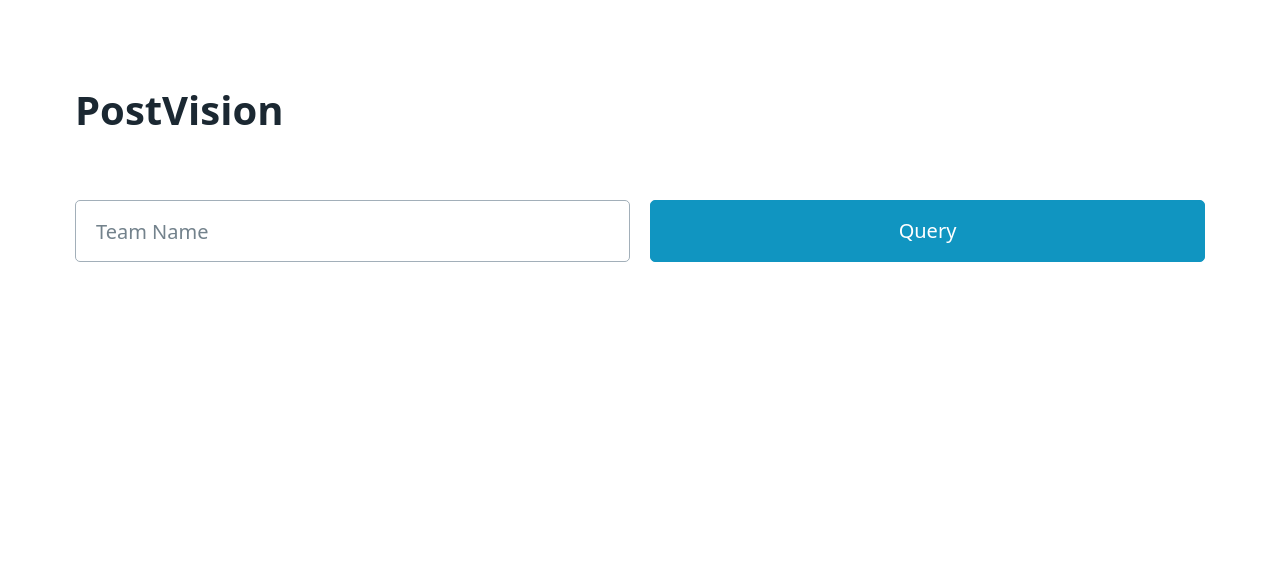
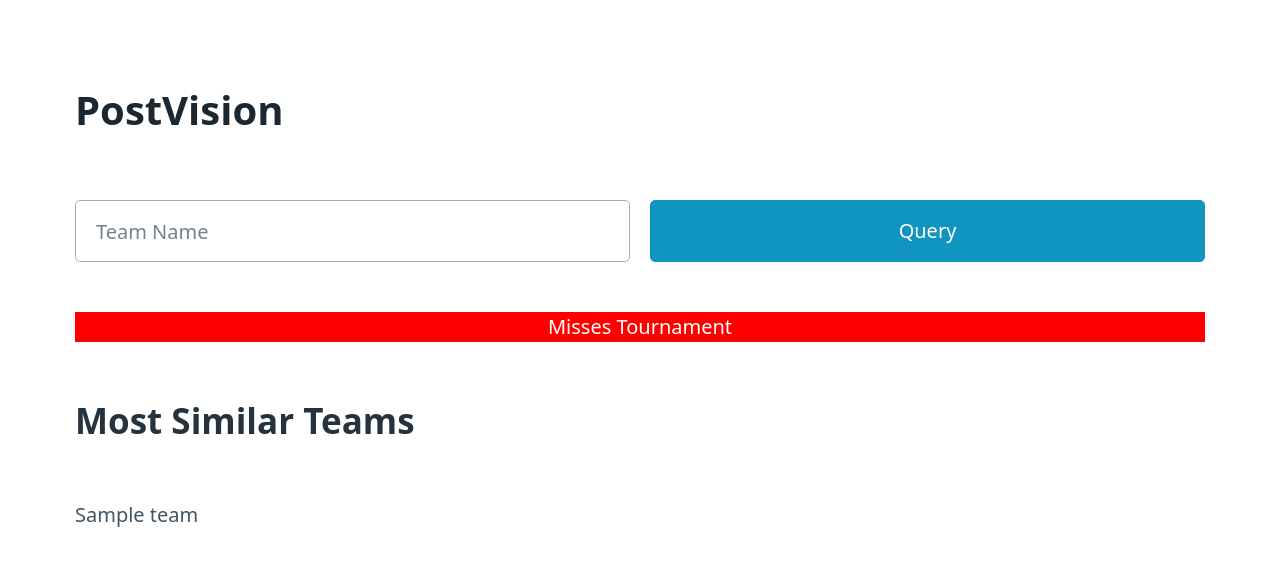
Before and after one commit to ldp77/postvision, a Flask app: template templates/result.html in a window 1280 px wide. Shown: the top 566 px of the page. Run offline with Flask 2, Linux system fonts and the light colour scheme; the template is opened without the code that fills it: most values are stand-ins (such as "Sample title", 1, 10 or a date in 2020); parts of the project's set-up code (start-up, migrations or seed data) failed here and were passed over.

Commit message:
Implement Web UI

```diff
--- a/templates/base.html
+++ b/templates/base.html
@@ -11,7 +11,7 @@
     <main class="container">
         <h1>PostVision</h1>
 
-        <form method="post">
+        <form method="post" action="{{ url_for('home') }}">
             <div class="grid">
                 <input type="text" id="teamname" name="teamname" placeholder="Team Name" required>
                 <button type="submit">Query</button>
--- a/templates/result.html
+++ b/templates/result.html
@@ -2,9 +2,47 @@
 
 {% block body %}
 
-<div class="grid">
+
+{% if 'error' in query_result %}
+<center>
+    <div>
+        {{ query_result['error'] }}
+    </div>
+</center>
+{% else %}
+<center>
+    <div class="grid">
+
+        {% if query_result['makes_tournament_prediction'] == '1' %}
+        <div class="container" style="background-color: green; color: white">
+            Makes Tournament
+        </div>
+        <div class="container" style="background-color: green; color: white">
+            {{ query_result['seed_prediction'] }} Seed
+        </div>
+        <div class="container" style="background-color: green; color: white">
+            {{ query_result['result_prediction'] }} Finish
+        </div>
+        {% else %}
+        <div class="container" style="background-color: red; color: white">
+            Misses Tournament
+        </div>
+        {% endif %}
+
+    </div>
+</center>
 
 
+<h2>Most Similar Teams</h2>
+
+{% for team in query_result['most_similar'] %}
+<div class="container">
+    {{ team }}
 </div>
+{% endfor %}
+
+{% endif %}
+
+
 
 {% endblock %}
```
